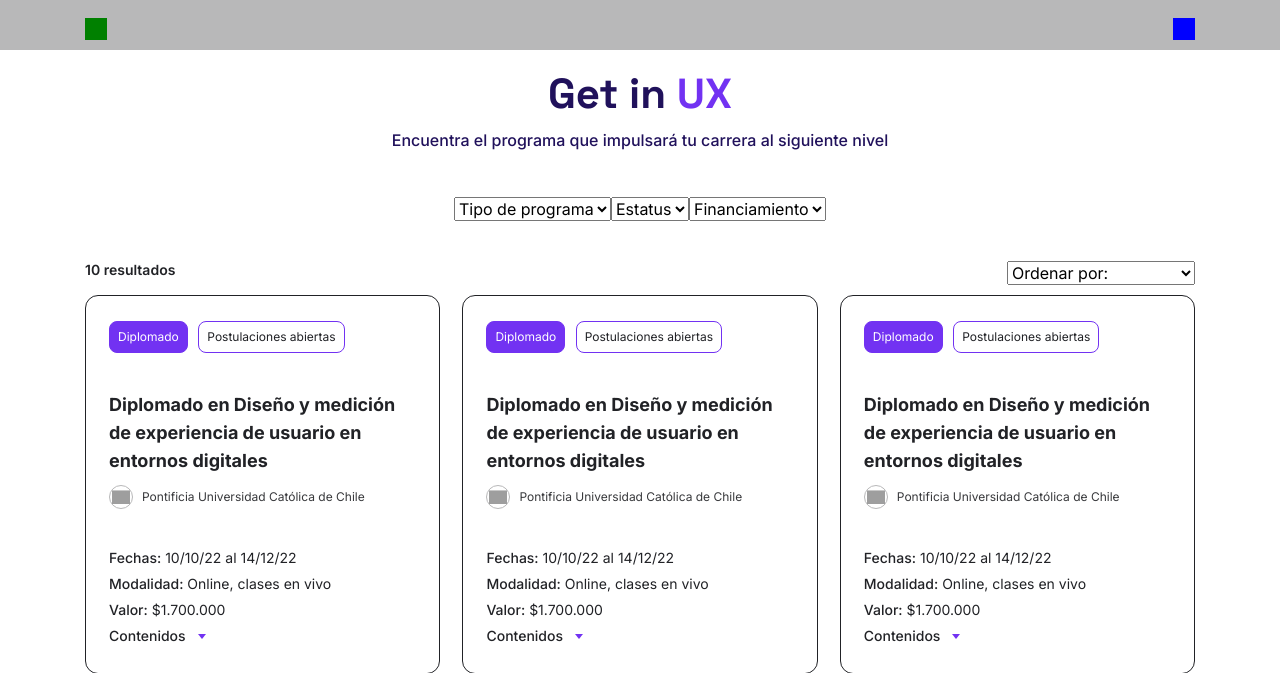
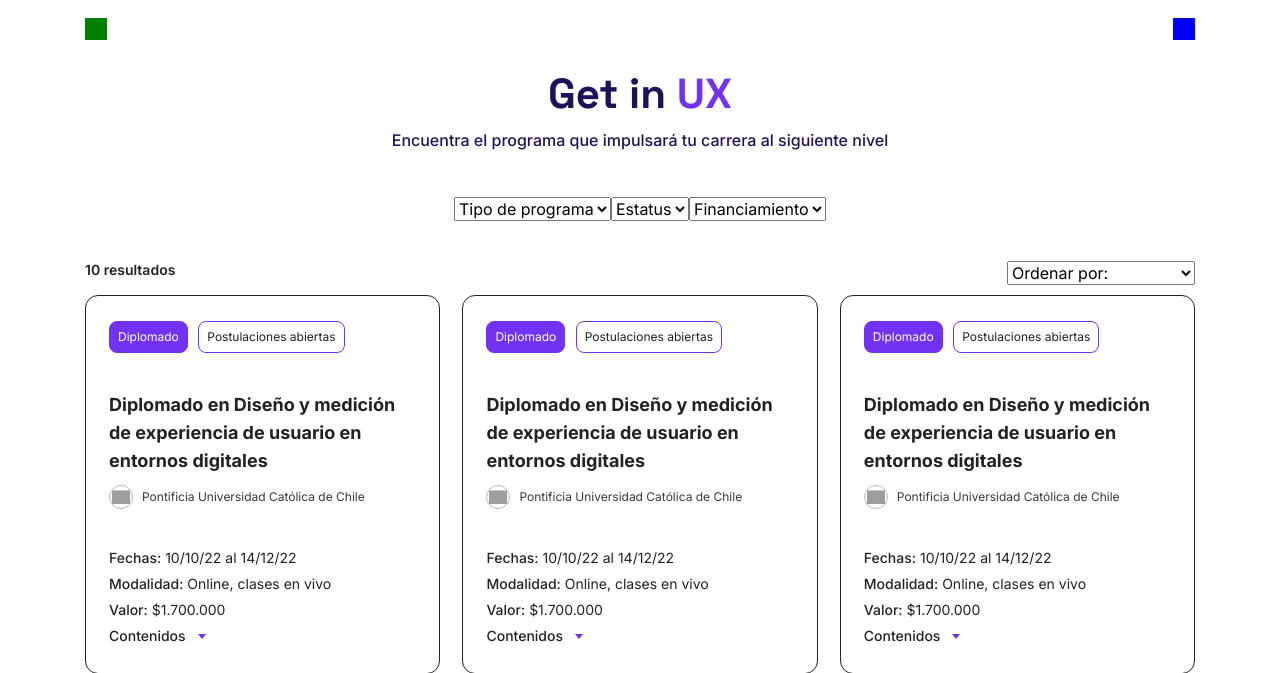
Before and after one commit to nicofront/GetinUX, a PHP site: page /v-home.php in a window 1280 px wide. Shown: the top 673 px of the page. Run offline with PHP 8.4, Linux system fonts and the light colour scheme; style sheets or scripts are compiled from the project's sources; some libraries are stand-ins or nearby versions; grey boxes are pictures that could not be loaded.

Commit message:
update - header dark mode

```diff
--- a/dev/sass/components/darkmode.scss
+++ b/dev/sass/components/darkmode.scss
@@ -2,6 +2,9 @@
 
 .darkmode{
 	background-color: $grey;
+	.header, .footer{
+		background-color: $grey;
+	}
 	.text{
 		color: $white;
 		&.text-darkblue{
@@ -13,9 +16,6 @@
 		a{
 			color: $lightpink;
 		}
-	}
-	.footer{
-		background-color: $grey;
 	}
 	.sidebar{
 		.sidebar__box{
--- a/dev/sass/components/head.scss
+++ b/dev/sass/components/head.scss
@@ -5,10 +5,10 @@
 	top: 0;
 	left: 0;
 	z-index: 90;
-	background-color: $greyblue-100;
 	padding: 18px 0 10px;
 	width: 100%;
-	background-color: $lightgrey;
+	background-color: $white;
+	// background-color: $lightgrey;
 	.header__switch{
 		display: inline-block;
 		width: 22px;
--- a/v-contacto.php
+++ b/v-contacto.php
@@ -36,7 +36,7 @@
         </div>
     </div>
 
-    <div class="header">
+    <div class="header transition">
         <div class="container">
             <div class="row">
                 <div class="col-lg-12">
--- a/v-home.php
+++ b/v-home.php
@@ -36,7 +36,7 @@
         </div>
     </div>
 
-    <div class="header">
+    <div class="header transition">
         <div class="container">
             <div class="row">
                 <div class="col-lg-12">
--- a/v-nosotros.php
+++ b/v-nosotros.php
@@ -35,7 +35,7 @@
         </div>
     </div>
 
-    <div class="header">
+    <div class="header transition">
         <div class="container">
             <div class="row">
                 <div class="col-lg-12">
```
